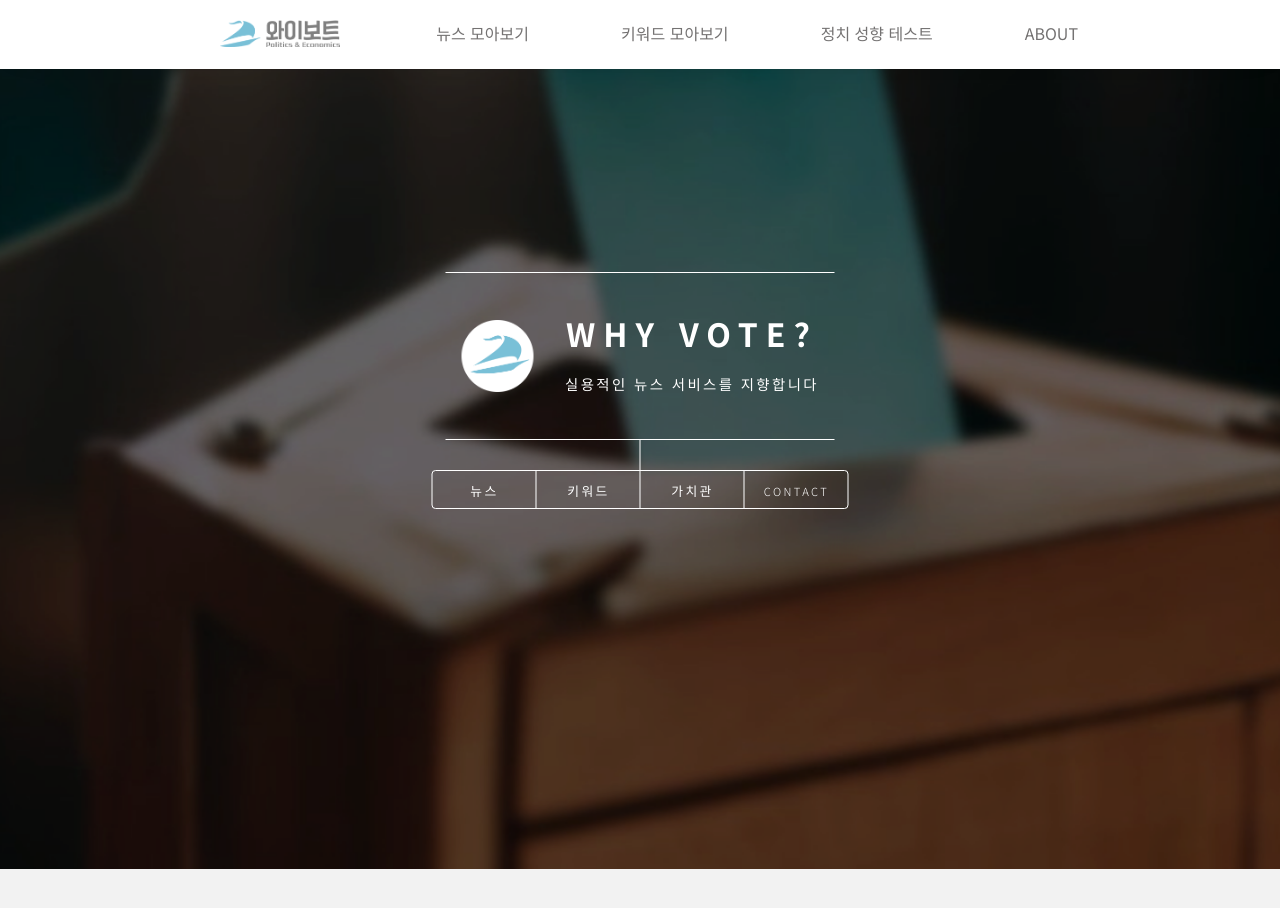
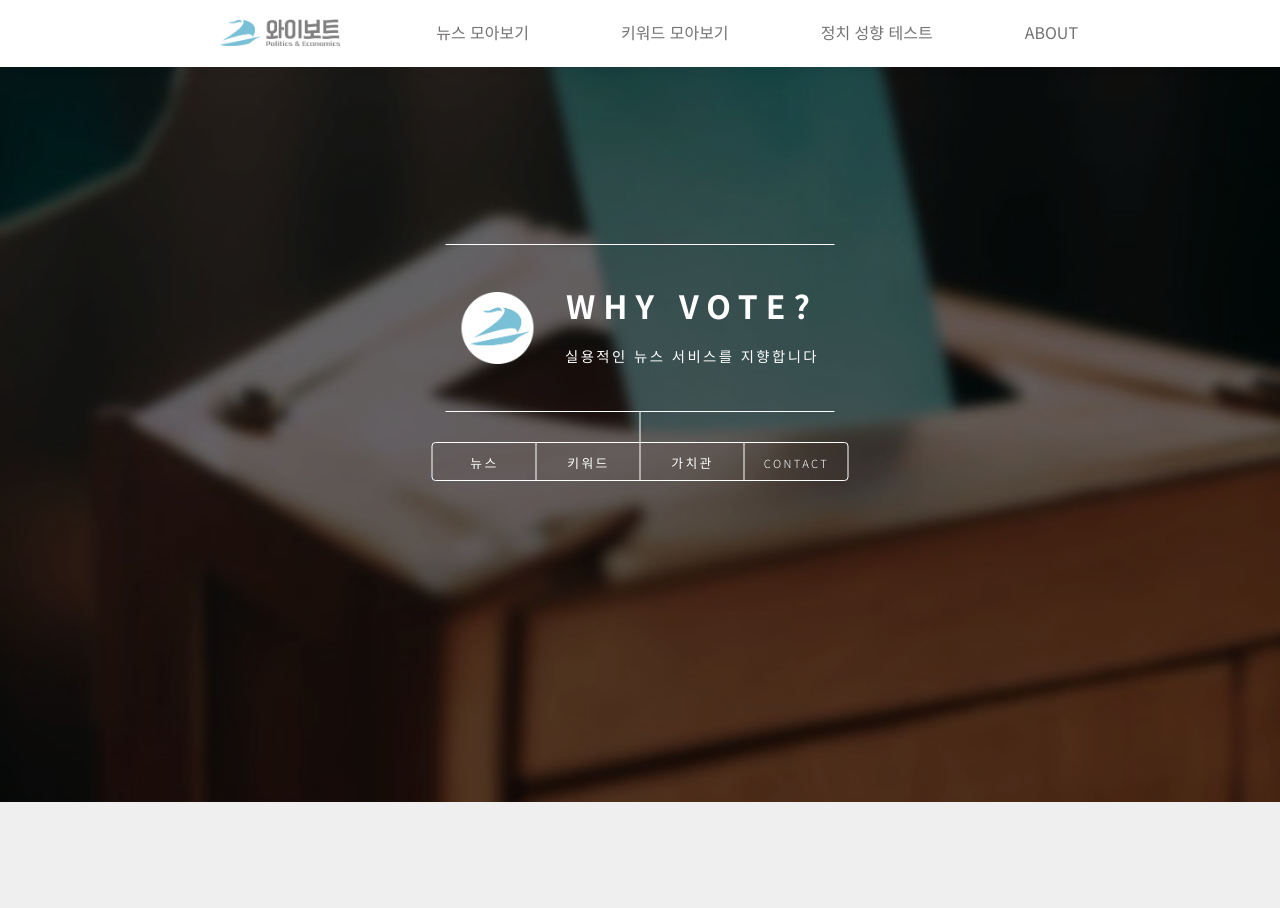
Before and after one commit to Doooooring/yvote_next, a Next.js app: page / in a window 1280 px wide. Shown: the top 908 px of the page. After the commit the page ends 802 px from the top, so only its background shows below. Built offline with nearby package versions, Linux system fonts and the light colour scheme.

Commit message:
fix scroll css

```diff
--- a/components/common/header/index.tsx
+++ b/components/common/header/index.tsx
@@ -1,4 +1,4 @@
-import { useDevice } from '@utils/hook/useDevice';
+import { Device, useDevice } from '@utils/hook/useDevice';
 import Link from 'next/link';
 import { useState } from 'react';
 import styled from 'styled-components';
@@ -19,7 +19,7 @@ export default function Header() {
   };
 
   return (
-    <Wrapper>
+    <Wrapper style={{ height: device === Device.pc ? '65px' : '50px' }}>
       <HeaderBody>
         <LogoImgBox>
           <HomeLink href="/" $state={curRoute === 'home'}>
@@ -141,7 +141,7 @@ const Hamburger = styled.div<HamburgerProps>`
   }
 `;
 
-const Wrapper = styled.header`
+const Wrapper = styled.nav`
   display: flex;
   justify-content: center;
   align-items: center;
--- a/components/common/layout/index.tsx
+++ b/components/common/layout/index.tsx
@@ -18,23 +18,21 @@ const Layout = ({ children }: { children: ReactNode }) => {
         <Header />
         <CommonErrorBoundary>
           <Body>{children}</Body>
-          <LoadingIndicator state={routeState} />
         </CommonErrorBoundary>
       </Wrapper>
+      <LoadingIndicator state={routeState} />
     </ToastMessageProvider>
   );
 };
 
 export default Layout;
 
-const Wrapper = styled(Column)`
+const Wrapper = styled.div`
   width: 100vw;
 `;
 
 const Body = styled.div`
   width: 100%;
-
-  padding-bottom: 50px;
 
   background-color: rgb(242, 242, 242);
 
--- a/pages/index.tsx
+++ b/pages/index.tsx
@@ -116,16 +116,17 @@ const Wrapper = styled.div`
   box-sizing: border-box;
   font-family: 'Source Sans Pro', sans-serif;
   position: relative;
-  height: 100vh;
-  overflow-y: hidden;
+  height: calc(100vh - 65px);
   background-color: black; /* Set initial background color to black */
   padding: 3rem 2rem;
+  overflow: hidden;
   &::-webkit-scrollbar {
     display: none;
   }
   scrollbar-width: none;
   @media (max-height: 480px) {
     overflow-y: auto;
+    height: calc(100vh - 50px);
   }
 `;
 
--- a/pages/news/index.tsx
+++ b/pages/news/index.tsx
@@ -109,6 +109,9 @@ export default function NewsPage(props: pageProps) {
 }
 
 const Wrapper = styled.div`
+  width: 100%;
+  height: 100%;
+
   -webkit-text-size-adjust: none;
   color: #666;
   margin: 0;
@@ -116,7 +119,6 @@ const Wrapper = styled.div`
   border: 0;
   font-family: Helvetica, sans-serif;
   box-sizing: inherit;
-  height: 100%;
   display: flex;
   flex-direction: column;
   align-items: center;
--- a/styles/globals.css
+++ b/styles/globals.css
@@ -23,13 +23,25 @@ section {
   display: block;
 }
 
+html {
+  scrollbar-width: none;
+}
+
+html::-webkit-scrollbar {
+  @media (max-width: 480px) {
+    display: none;
+  }
+}
+
 body {
   line-height: 1.65em;
   font-weight: 300;
   width: 100vw;
   height: 100vh;
   background-color: rgb(239, 239, 239);
-  overflow: scroll;
+
+  overflow-x: hidden;
+  overflow-y: scroll;
 }
 
 dl,
```
Also changed, not shown: pages/keywords/[keyword]/index.tsx (+10 -2 lines).
